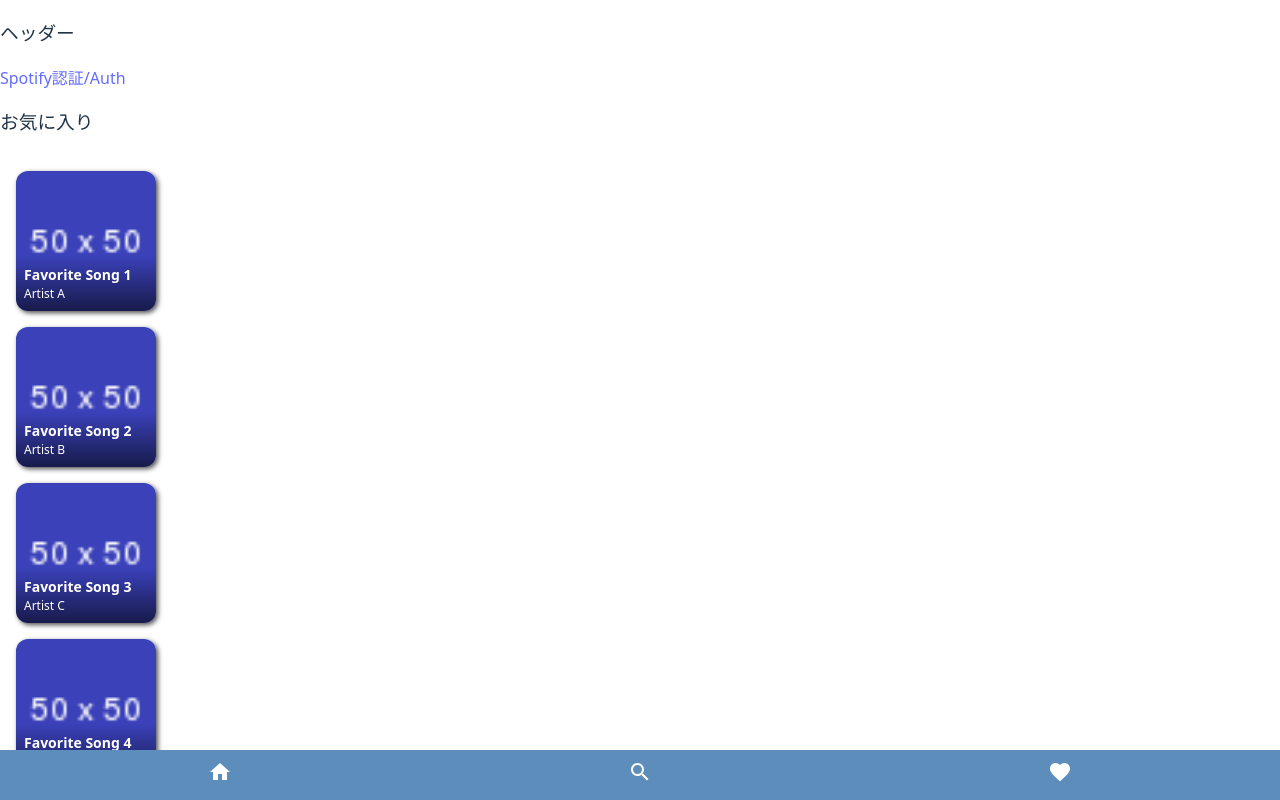
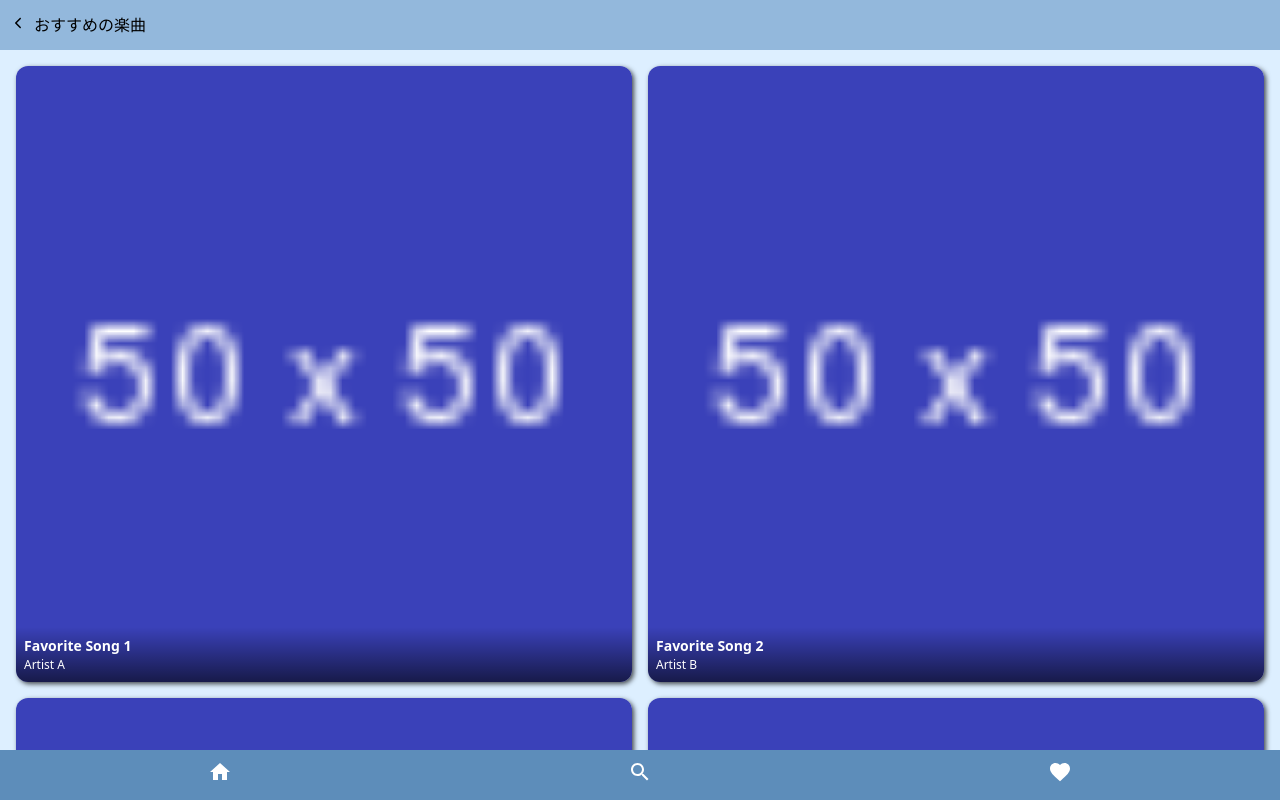
Before and after one commit to 50m-regent/practice-of-information-systems, a React (Vite) app in the folder front/: page /favorite in a window 1280 px wide. Built offline with nearby package versions, Linux system fonts and the light colour scheme.

Commit message:
お気に入りページ css完成

```diff
--- a/front/src/css/favorite.css
+++ b/front/src/css/favorite.css
@@ -1,12 +1,69 @@
-/* .Favorite {
+html, body, #root {
+  height: 100%;
+  margin: 0;
+  padding: 0;
+  overflow: hidden; /* ページ全体のスクロールは禁止 */
+}
+
+.Favorite {
+  display: flex;
+  flex-direction: column;
+  height: 100%; /* 親要素 (body, #root) の高さを引き継ぐ */
+  background-color: #ddefff;
+}
+
+.Favorite .header {
+    width: 100%;
+    height: 50px;
+    display: flex;
+    justify-content: flex-start;
+    align-items: center;
+    padding: 0 10px;
+    box-sizing: border-box;
+    font-weight: bold;
+    position: fixed;
+    justify-content: flex-start;
+    top: 0;
+    z-index: 1;
+    background-color: #93B8DC;
+    color: #fff;
+}
+
+.Favorite .header-left-content {
+  display: flex;
+  align-items: center; /* アイコンとテキストを垂直方向中央に */
+  gap: 8px; /* アイコンとテキストの間のスペース */
+}
+
+/* LinkButton内のアイコン画像に対するスタイル（必要に応じて） */
+.Favorite .header-left-content .nav-icon img {
+  display: block; /* 画像下の余分なスペースを防ぐ */
+}
+
+.Favorite .main {
+  flex-grow: 1; /* 利用可能な残りのスペースをすべて占める */
+  overflow-y: auto; /* コンテンツがはみ出た場合に縦スクロールを許可 */
+  padding-top: 50px; /* 固定ヘッダーの高さ分 */
+  padding-bottom: 50px; /* 固定フッター（Navbar）の高さ分 */
+  padding-left: 16px; /* メインコンテンツの左右パディング */
+  padding-right: 16px;
+  width: 100vw;
+  box-sizing: border-box;
+}
+
+.Favorite .main::-webkit-scrollbar {
+  display: none; /* メインコンテンツのスクロールバーを非表示にする場合 */
+}
+
+.Favorite .footer {
+  height: 50px; /* Navbarの高さに合わせる */
+  flex-shrink: 0; /* フッターが縮まないようにする */
+  /* 必要であれば背景色などを指定 */
+}
+
+.Favorite .main .music-grid-container {
   display: grid;
-  grid-template-columns: repeat(auto-fill, minmax(150px, 1fr));
-  gap: 16px;
-  padding: 16px;
-} */
-.Favorite {
-  display: grid;
-  grid-template-columns: repeat(auto-fit, minmax(140px, 1fr)); /* 横並びで可変幅 */
-  gap: 16px;
-  padding: 16px;
+  grid-template-columns: repeat(2, 1fr); /* 横に2列、各列は利用可能なスペースを均等に分割 */
+  gap: 16px; /* グリッドアイテム間の隙間 */
+  padding: 16px 0; /* グリッドコンテナの上下にパディング（左右はmainで設定済み） */
 }
--- a/front/src/favorite.tsx
+++ b/front/src/favorite.tsx
@@ -1,9 +1,11 @@
-import { LinkButton } from "./components/test/link";
+import { LinkButton } from "./components/link";
 import { Navbar } from './components/Navbar';
 import { useState, useEffect} from "react";
 import axios from "axios";
 import { MusicItemIcon } from "./components/musicItemIcon";
 import "./css/favorite.css";
+import { IoIosArrowBack } from 'react-icons/io';
+
 type DysplayMusic ={
   musicID : number;
   title : string;
@@ -52,25 +54,41 @@ export const Favorite = () => {
         },[])
 
     return (
-        <>
-        <h3>ヘッダー</h3>
-        <LinkButton text="Spotify認証/Auth" link="/auth" />
-        <h3>お気に入り</h3>
       <div className="Favorite">
+        {/* ヘッダー */}
+        <div className="header">
+          <div className="header-left-content" style={{ color: "black"}}>
+            <LinkButton
+              link="/home"
+              icon={
+                <IoIosArrowBack />
+              }
+            />
+            <span>おすすめの楽曲</span>
+          </div>
+        </div>
+
+        {/* メイン */}
+        <div className="main">
+          <div className="music-grid-container">
             {
                 favoriteMusic.map((music) => (
-            <div key={music.musicID}>
                     <MusicItemIcon
+                    key={music.musicID}
                     musicID={music.musicID}
                     title={music.title}
                     artist={music.artist}
                     thumbnail={music.thumbnail}
                     />
-            </div>
                 ))
             }
           </div>
+        </div>
+
+        {/* フッター */}
+        <div className="footer">
           <Navbar />
-        </>
+        </div>
+      </div>
     );
 }
--- a/front/src/recommend.tsx
+++ b/front/src/recommend.tsx
@@ -76,7 +76,6 @@ export const Recommend = () => {
             />
             <span>おすすめの楽曲</span>
           </div>
-          {/* <LinkButton text="Spotify認証/Auth" link="/auth" /> */}
         </div>
 
         {/* メイン */}
@@ -96,7 +95,7 @@ export const Recommend = () => {
           </div>
         </div>
 
-        <div className="footer">"
+        <div className="footer">
           <Navbar />
         </div>
       </div>
```
Lines whose indentation alone changed are shown as unchanged.
